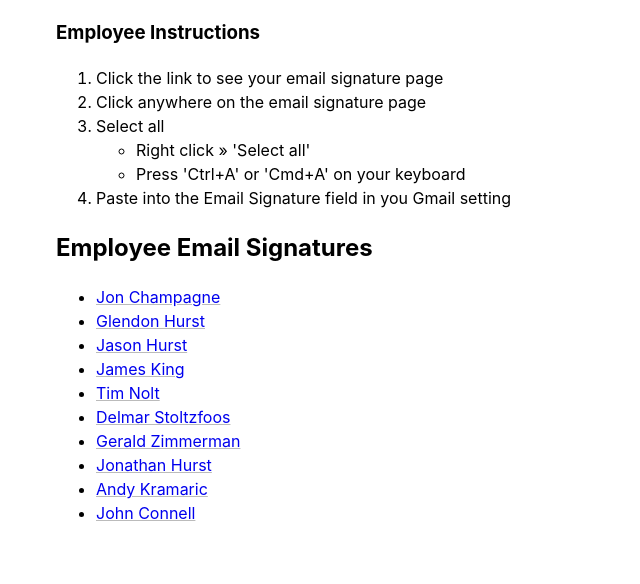
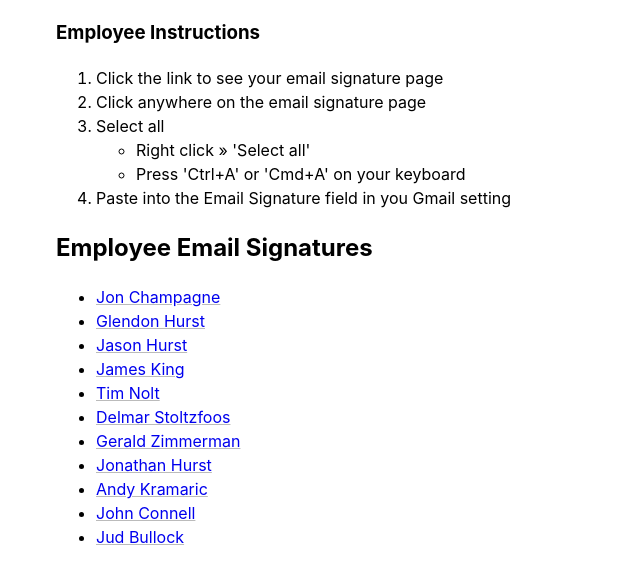
Before and after one commit to IntegrousFenceAndDeck/IntegrousEmailSignatures, a plain HTML site: page index.html in a window 1280 px wide. Shown: the part 120-704 px from the top of the page, without its empty margins (0-640 px from the left). Drawn offline with Linux system fonts and the light colour scheme.

Commit message:
Updated index.html
Added Jud

```diff
--- a/index.html
+++ b/index.html
@@ -43,6 +43,7 @@
         <li><a href="jonathan-hurst/">Jonathan Hurst</a></li>
         <li><a href="andy-kramaric/">Andy Kramaric</a></li>
         <li><a href="john-connell/">John Connell</a></li>
+        <li><a href="jud-bullock/">Jud Bullock</a></li>
     </ul>
 
 </body>
```
